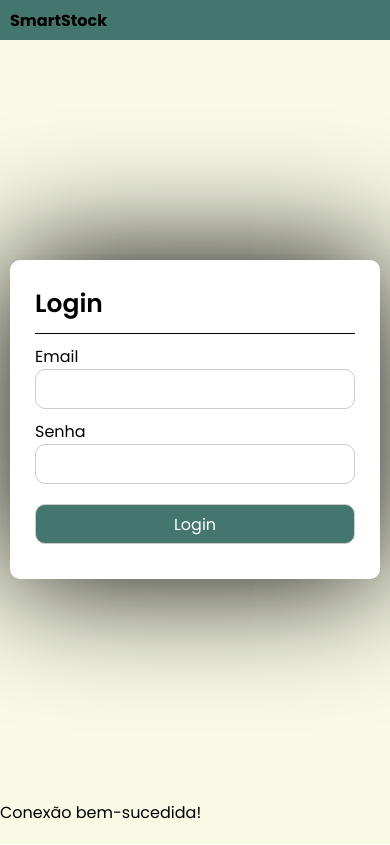
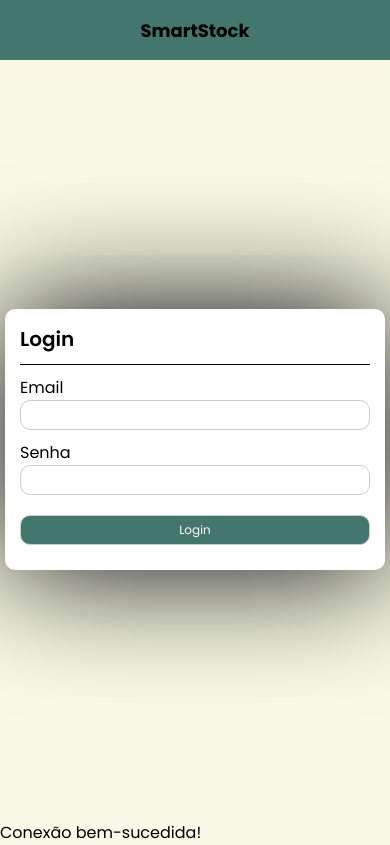
Before and after one commit to Martinelii/SmartStock-TCC, a PHP site: page /SmartStock/00.Login/index.php in a window 390 px wide. Run offline with PHP 8.4, Linux system fonts and the light colour scheme.

Commit message:
responsividade

```diff
--- a/SmartStock/00.Login/style.css
+++ b/SmartStock/00.Login/style.css
@@ -1,61 +1,119 @@
-
-nav{
+nav {
     background: #43766C;
-    height: 40px ;
-
+    height: 40px;
     padding-left: 10px;
-
     display: flex;
     align-items: center;
 }
-body{
+
+body {
     background: #F8FAE5;
 }
-.container{
+
+.container {
     display: flex;
     align-items: center;
     justify-content: center;
-    min-height: 90vh; /*Está utilizando para "centralizar", ver outra forma dps*/
+    min-height: 90vh;
 }
-.boxform{
+
+.boxform {
     background-color: #fff;
     display: flex;
     flex-direction: column;
     padding: 25px 25px;
     border-radius: 10px;
-    box-shadow: 0 0 128px ;
+    box-shadow: 0 0 128px;
     width: 450px;
     margin: 0px 10px;
+}
 
-}
-.boxform header{
+.boxform header {
     font-size: 25px;
     font-weight: 600;
     padding-bottom: 10px;
     border-bottom: 1px solid black;
     margin-bottom: 10px;
 }
-.boxform .input{ /*Aplicando a Div Input*/
+
+.boxform .input {
     display: flex;
-    margin-bottom:10px;
+    margin-bottom: 10px;
     flex-direction: column;
 }
-.boxform input{ /*Aplicando ao Elemento Input*/
+
+.boxform input {
     height: 40px;
     width: 100%;
-    font-size:16px;
+    font-size: 16px;
     padding: 0 10px;
     border-radius: 10px;
     border: 1px solid #ccc;
     outline: none;
 }
-.btn{
+
+.btn {
     background: #43766C;
     color: #fff;
     cursor: pointer;
     transform: all .3s;
     margin-top: 10px;
 }
-.btn:hover{
+
+.btn:hover {
     opacity: .80;
 }
+
+/* Responsividade */
+@media (max-width: 768px) {
+    .boxform {
+        width: 90%;
+        padding: 20px;
+    }
+
+    .boxform header {
+        font-size: 22px;
+    }
+
+    .boxform input {
+        height: 35px;
+        font-size: 14px;
+    }
+
+    .btn {
+        height: 35px;
+        font-size: 14px;
+    }
+}
+
+@media (max-width: 480px) {
+    nav {
+        height: 60px;
+        justify-content: center;
+        padding-left: 0;
+    }
+
+    nav h4 {
+        font-size: 18px;
+    }
+
+    .boxform {
+        width: 100%;
+        margin: 0 5px;
+        padding: 15px;
+    }
+
+    .boxform header {
+        font-size: 20px;
+    }
+
+    .boxform input {
+        height: 30px;
+        font-size: 12px;
+    }
+
+    .btn {
+        height: 30px;
+        font-size: 12px;
+    }
+}
```
